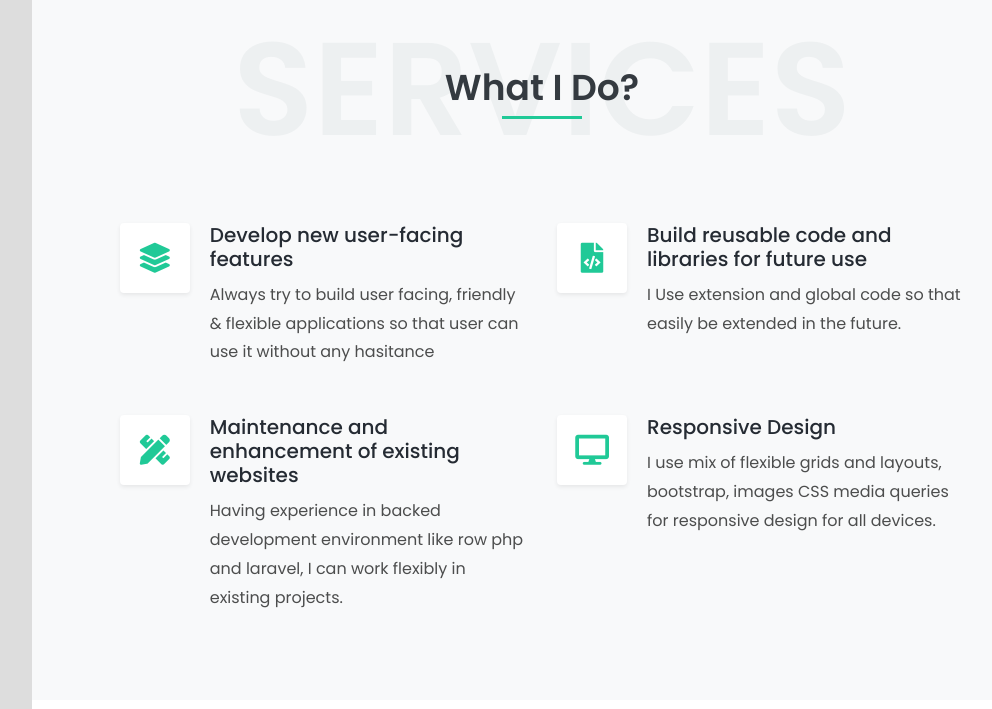
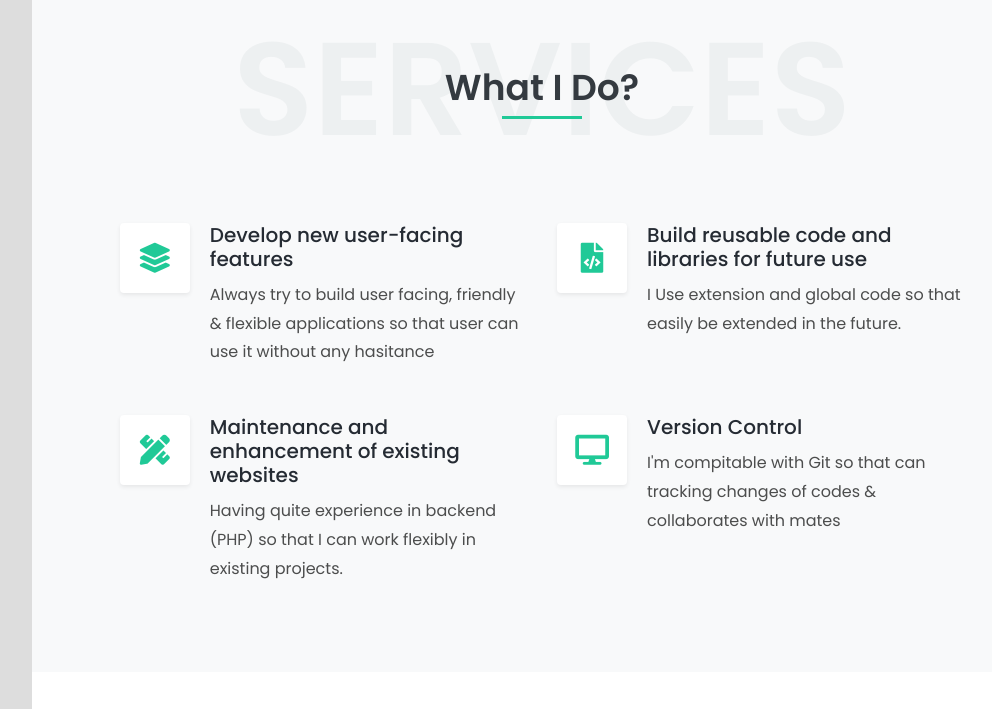
Before and after one commit to Ifratbinte/ifratbinte.github.io, a plain HTML site: page index.html in a window 1280 px wide. Shown: the part 1362-2071 px from the top of the page, without its empty margins (228-1220 px from the left). Drawn offline with Linux system fonts and the light colour scheme.

Commit message:
update summery

```diff
--- a/index.html
+++ b/index.html
@@ -176,14 +176,14 @@
                 <div class="featured-box style-3 mb-5">
                   <div class="featured-box-icon text-primary bg-white shadow-sm rounded"> <i class="fa fa-pencil-ruler"></i> </div>
                   <h3>Maintenance and enhancement of existing websites</h3>
-                  <p class="mb-0">Having experience in backed development environment like row php and laravel, I can work flexibly in existing projects. </p>
+                  <p class="mb-0">Having quite experience in backend (PHP) so that I can work flexibly in existing projects. </p>
                 </div>
               </div>
               <div class="col-md-6">
                 <div class="featured-box style-3 mb-5">
                   <div class="featured-box-icon text-primary bg-white shadow-sm rounded"> <i class="fa fa-desktop"></i> </div>
-                  <h3>Responsive Design</h3>
-                  <p class="mb-0">I use mix of flexible grids and layouts, bootstrap, images CSS media queries for responsive design for all devices.</p>
+                  <h3>Version Control</h3>
+                  <p class="mb-0">I'm compitable with Git so that can tracking changes of codes & collaborates with mates</p>
                 </div>
               </div>
             </div>
```
